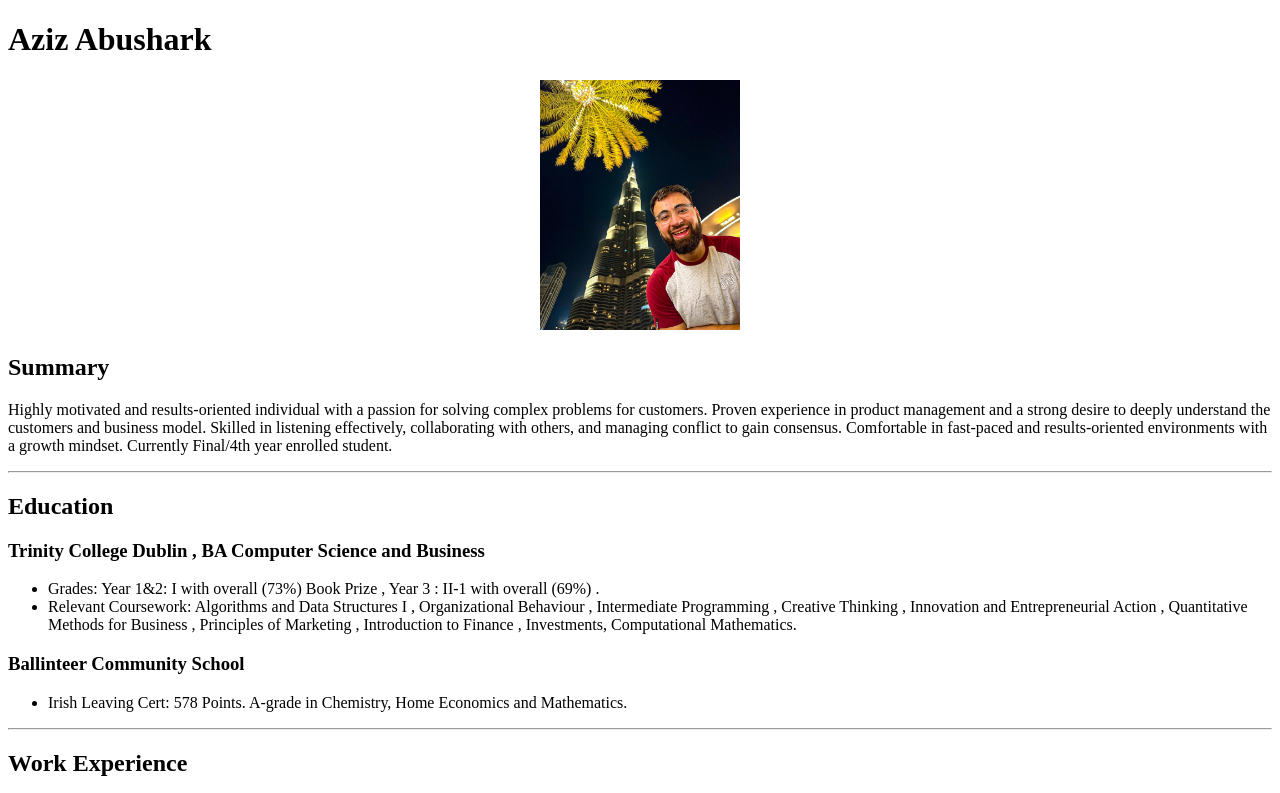
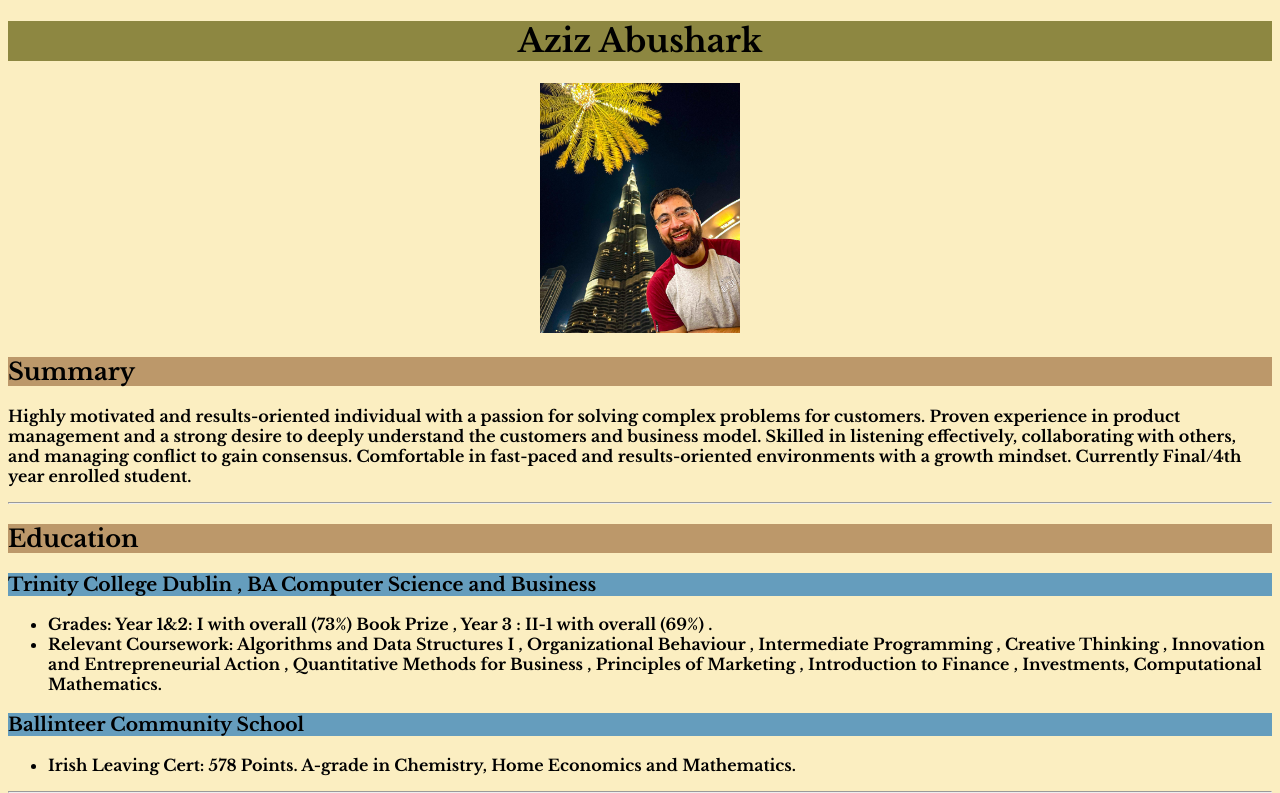
Before and after one commit to azizosharke/html-cv, a plain HTML site: page index.html in a window 1280 px wide. Shown: the top 793 px of the page. Drawn offline with nearby package versions, Linux system fonts and the light colour scheme.

Commit message:
adding new changes

```diff
--- a/index.html
+++ b/index.html
@@ -5,10 +5,16 @@
         <meta name="viewport" content="width=device-width, initial-scale=1.0">
         <meta name="keywords" content="HTML, CSS, JavaScript">
         <meta name="Aziz" content="Abushark">
+        <link rel="preconnect" href="https://fonts.googleapis.com">
+<link rel="preconnect" href="https://fonts.gstatic.com" crossorigin>
+<link href="https://fonts.googleapis.com/css2?family=Libre+Baskerville:wght@700&family=Merriweather:wght@300;400;700&family=Roboto:wght@100&display=swap" rel="stylesheet">
+
+        <link rel="stylesheet" href="./style.css" >
         <title> Aziz CV</title>
+
     </head>
     <body>
-        <h1> Aziz Abushark</h1>
+        <h1 id = "name"> Aziz Abushark</h1>
         <center>
         <img src ="./assets/azizPix.jpg " width="200"  alt = " Aziz Picture">
         </center>
--- /dev/null
+++ b/public/styleA.css
@@ -0,0 +1,10 @@
+body{
+    font-family: 'Libre Baskerville', serif;
+    background-color: #FBEEC1;
+    }
+
+    h1{
+        text-align: center;
+        background-color: #8D8741;
+
+    }
--- /dev/null
+++ b/style.css
@@ -0,0 +1,19 @@
+body{
+font-family: 'Libre Baskerville', serif;
+background-color: #FBEEC1;
+}
+
+#name {
+    text-align: center;
+    background-color: #8D8741;
+
+}
+footer{
+    background-color: gray;
+}
+h2{
+    background-color: #bc986A;
+}
+h3 {
+    background-color:#659DBD;
+}
```
Also changed, not shown: public/contactme.html (+13 -1 lines).
